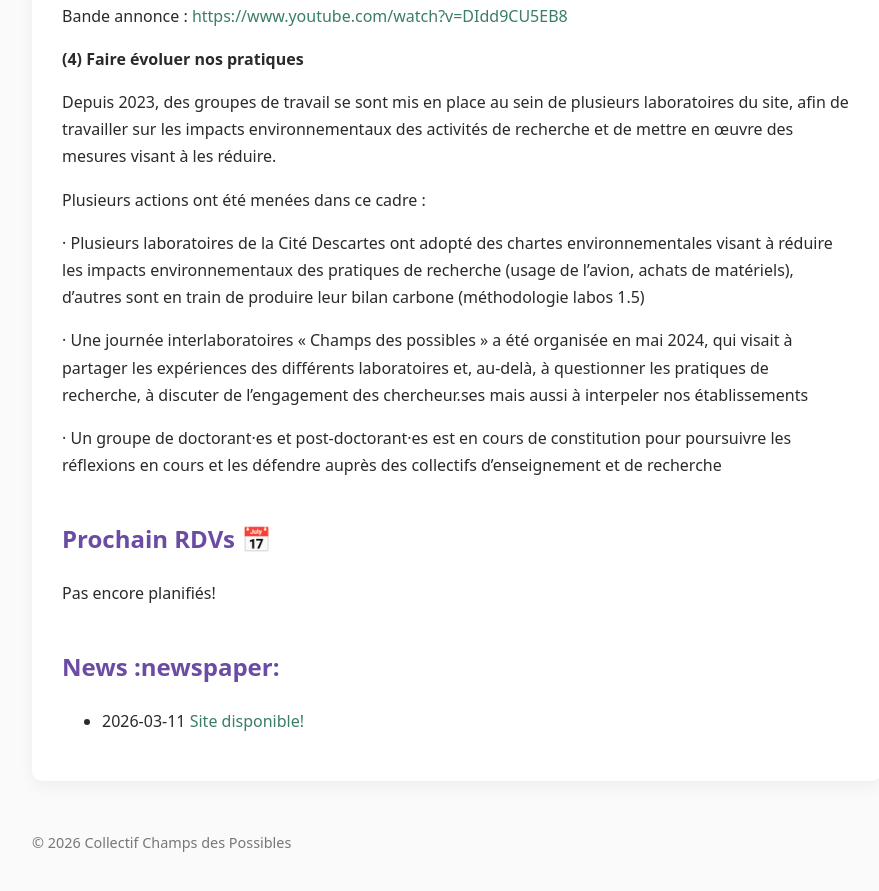
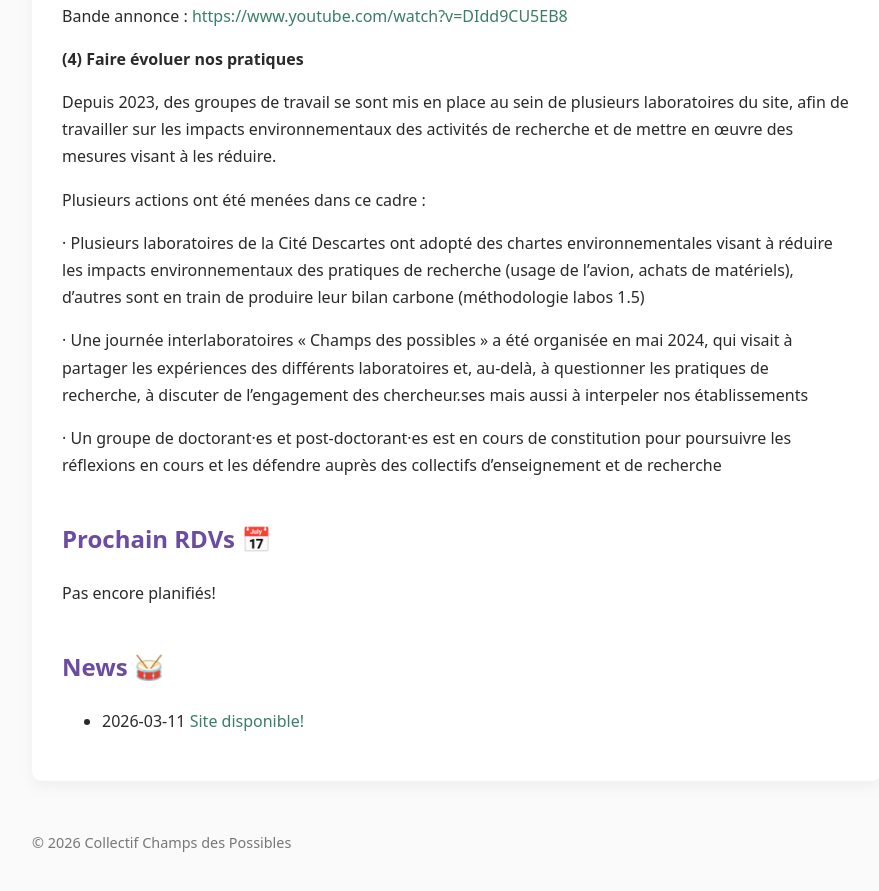
Before and after one commit to champs-des-possibles/champs-des-possibles.github.io, a Jekyll site: the page built from index.md, in a window 1280 px wide and 900 px high, scrolled down 1927 px. Shown: the top 891 px of the window, without its empty margins (183-1062 px from the left). Built offline with Jekyll 4.4.1, drawn with Linux system fonts in a browser that asks for light colours; part of the change alters nothing that is shown.

Commit message:
Update index.md with new content and formatting

```diff
--- a/index.md
+++ b/index.md
@@ -64,7 +64,7 @@ Plusieurs actions ont été menées dans ce cadre :
 
 Pas encore planifiés!
 
-## News :newspaper:
+## News 🥁
 
 {% for post in site.posts %}
 - <span class="post-date">{{ post.date | date: "%Y-%m-%d" }}</span> <a href="{{ post.url }}">{{ post.title }}</a>
```
